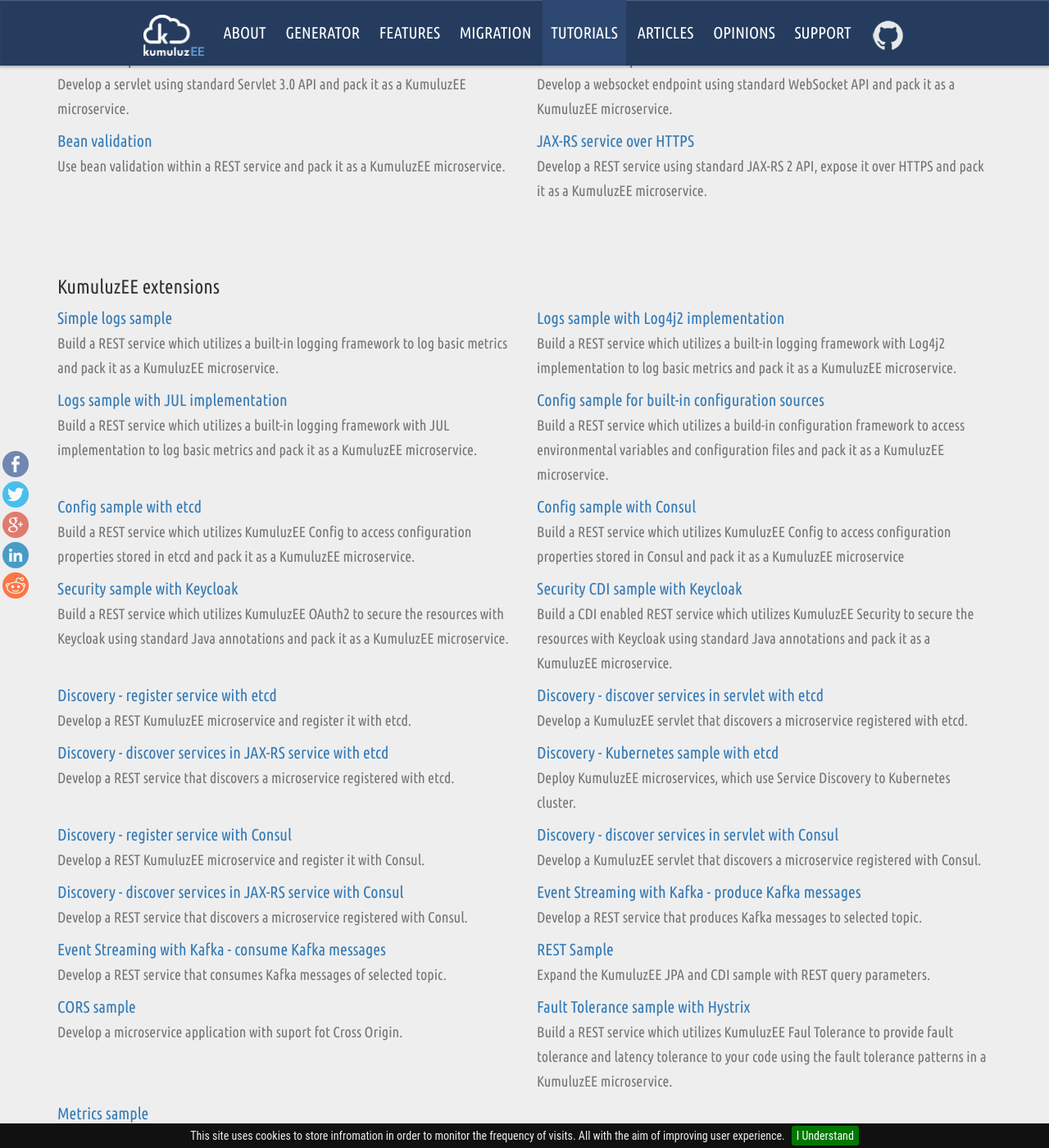
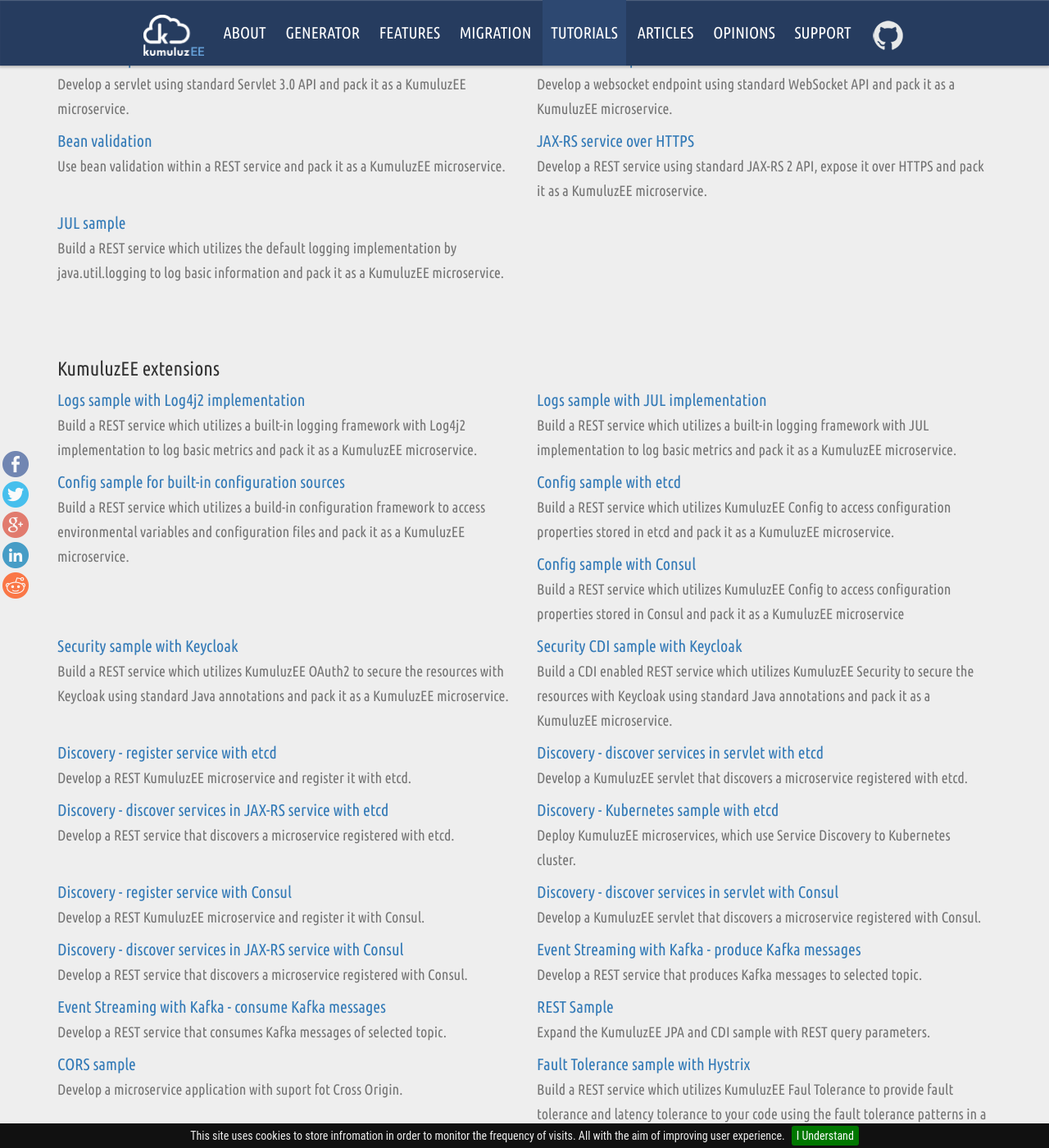
Before and after one commit to kumuluz/ee.kumuluz.com, a Jekyll site: the page built from tutorial/index.html, in a window 1280 px wide and 1400 px high, scrolled down 2156 px. Shown: the whole window at 82% size. Built offline with Jekyll 4.4.1, drawn with Linux system fonts in a browser that asks for light colours; nearby versions of some CDN libraries; comment, search, counter and statistics services are not loaded; some of the changed text lies outside the part shown.

Commit message:
samples and articles update

```diff
--- a/_layouts/post.html
+++ b/_layouts/post.html
@@ -23,11 +23,11 @@
 					<a href="https://github.com/kumuluz/kumuluzee-samples/tree/master/websocket" target="_blank">Websocket sample</a>
 					<a href="https://github.com/kumuluz/kumuluzee-samples/tree/master/bean-validation" target="_blank">Bean validation</a>
 					<a href="https://github.com/kumuluz/kumuluzee-samples/tree/master/https" target="_blank">JAX-RS over HTTPS</a>
+					<a href="https://github.com/kumuluz/kumuluzee-samples/tree/master/jul" target="_blank">JUL sample</a>
 
 					<h4>KumuluzEE Cloud-native Samples</h4>
-					<a href="https://github.com/kumuluz/kumuluzee-samples/tree/master/kumuluzee-logs-simple" target="_blank">Logs sample - simple</a>
 					<a href="https://github.com/kumuluz/kumuluzee-samples/tree/master/kumuluzee-logs-log4j2" target="_blank">Logs sample (Log4j2)</a>
-					<a href="https://github.com/kumuluz/kumuluzee-samples/tree/master/jul" target="_blank">Logs sample (JUL)</a>
+					<a href="https://github.com/kumuluz/kumuluzee-samples/tree/master/kumuluzee-logs-jul" target="_blank">Logs sample (JUL)</a>
 					<a href="https://github.com/kumuluz/kumuluzee-samples/tree/master/kumuluzee-config" target="_blank">Config sample for built-in configuration sources</a>
 					<a href="https://github.com/kumuluz/kumuluzee-samples/tree/master/kumuluzee-config-etcd" target="_blank">Config sample with etcd</a>
 					<a href="https://github.com/kumuluz/kumuluzee-samples/tree/master/kumuluzee-config-consul" target="_blank">Config sample with Consul</a>
--- a/tutorial/index.html
+++ b/tutorial/index.html
@@ -139,21 +139,21 @@
 						<a href="https://github.com/kumuluz/kumuluzee-samples/tree/master/https" target="_blank">JAX-RS service over HTTPS</a>
 						<p>Develop a REST service using standard JAX-RS 2 API, expose it over HTTPS and pack it as a KumuluzEE microservice.</p>
 					</div>
+					<div class="col-md-6 tutorial-block">
+						<a href="https://github.com/kumuluz/kumuluzee-samples/tree/master/jul" target="_blank">JUL sample</a>
+						<p>Build a REST service which utilizes the default logging implementation by java.util.logging to log basic information and pack it as a KumuluzEE microservice.</p>
+					</div>
 				</div>
 
 				<br/><br/>
 				<h3>KumuluzEE extensions</h3>
 				<div class="row">
 					<div class="col-md-6 tutorial-block">
-						<a href="https://github.com/kumuluz/kumuluzee-samples/tree/master/kumuluzee-logs-simple" target="_blank">Simple logs sample</a>
-						<p>Build a REST service which utilizes a built-in logging framework to log basic metrics and pack it as a KumuluzEE microservice.</p>
-					</div>
-					<div class="col-md-6 tutorial-block">
 						<a href="https://github.com/kumuluz/kumuluzee-samples/tree/master/kumuluzee-logs-log4j2" target="_blank">Logs sample with Log4j2 implementation</a>
 						<p>Build a REST service which utilizes a built-in logging framework with Log4j2 implementation to log basic metrics and pack it as a KumuluzEE microservice.</p>
 					</div>
 					<div class="col-md-6 tutorial-block">
-						<a href="https://github.com/kumuluz/kumuluzee-samples/tree/master/jul" target="_blank">Logs sample with JUL implementation</a>
+						<a href="https://github.com/kumuluz/kumuluzee-samples/tree/master/kumuluzee-logs-jul" target="_blank">Logs sample with JUL implementation</a>
 						<p>Build a REST service which utilizes a built-in logging framework with JUL implementation to log basic metrics and pack it as a KumuluzEE microservice.</p>
 					</div>
 					<div class="col-md-6 tutorial-block">
@@ -228,6 +228,10 @@
 						<a href="https://github.com/kumuluz/kumuluzee-samples/tree/master/kumuluzee-metrics" target="_blank">Metrics sample</a>
 						<p>Build a REST service, pack it as a KumuluzEE microservice, and monitor its performance with KumuluzEE Metrics.</p>
 					</div>
+					<div class="col-md-6 tutorial-block">
+						<a href="https://github.com/kumuluz/kumuluzee-samples/tree/master/kumuluzee-health" target="_blank">Health sample</a>
+						<p>Build a REST service which utilizes a built-in health framework to expose a health check and pack it as a KumuluzEE microservice.</p>
+					</div>
 				</div>
 
 			</div>
```
Also changed, not shown: other parts of _layouts/post.html (+1 -0 lines), articles/index.html (+15 -0 lines).
